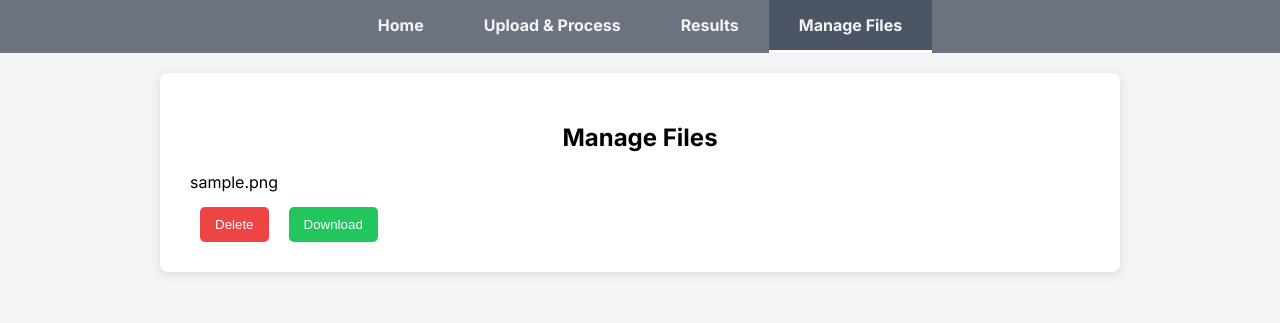
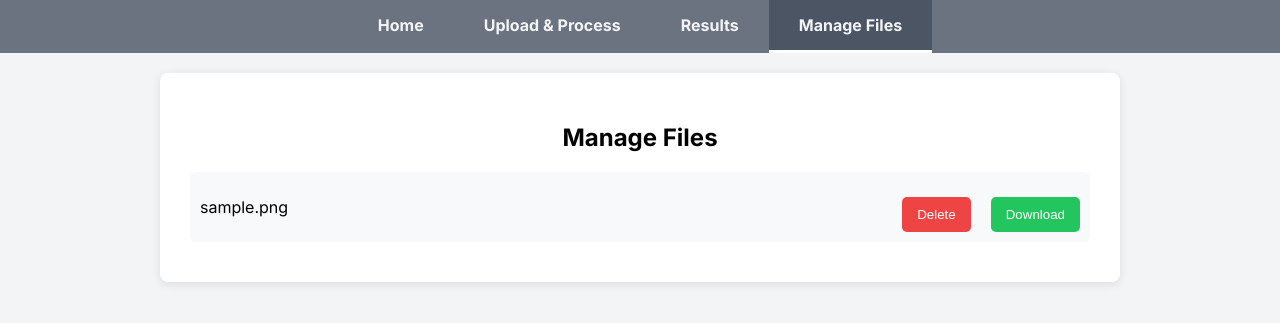
Before and after one commit to mpsfranca/MobMetrics, a Django app: page / in a window 1280 px wide, after a click on "Manage Files". Shown: the top 323 px of the page. Run offline with Django 5.2, Linux system fonts and the light colour scheme; tables that the repository leaves empty hold one stand-in row (values such as "Sample post"); some libraries are stand-ins or nearby versions.

Commit message:
fix: style error on manage files buttons

```diff
--- a/MobMetrics/metrics/static/metrics/css/style.css
+++ b/MobMetrics/metrics/static/metrics/css/style.css
@@ -53,6 +53,17 @@ body {
   background-color: #4B5563;
 }
 
+
+.file-item {
+  display: flex;
+  justify-content: space-between;
+  align-items: center;
+  padding: 10px;
+  margin-bottom: 10px;
+  background-color: #f8f9fa;
+  border-radius: 6px;
+}
+
 .danger {
   background-color: #EF4444;
 }
@@ -72,7 +83,6 @@ body {
 .inline-form {
   display: inline-block;
 }
-
 .inline-form button {
   margin-left: 10px;
 }
--- a/MobMetrics/metrics/templates/dashboard.html
+++ b/MobMetrics/metrics/templates/dashboard.html
@@ -183,7 +183,7 @@
     {% if file_names %}
       {% for name in file_names %}
         <div class="file-item">
-          <span>{{ name }}</span>
+          <div>{{ name }}</div>
 
           <div style="display: flex; gap: 10px;">
             <form method="post" action="{% url 'dashboard' %}" class="inline-form">
```
